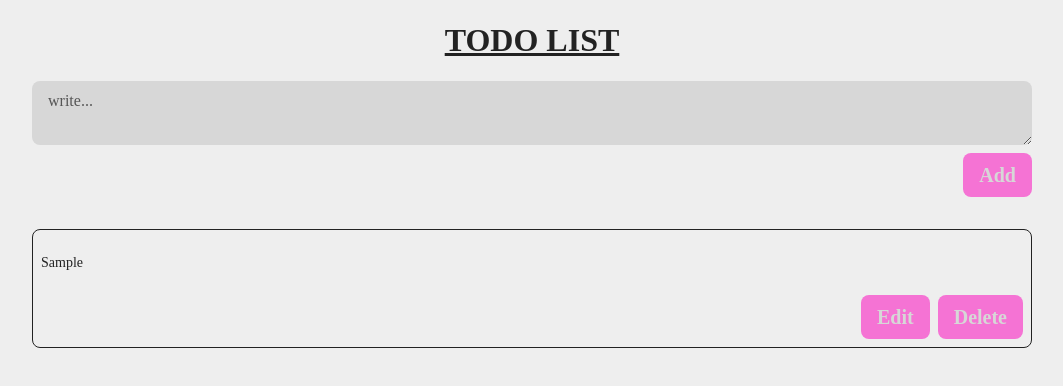
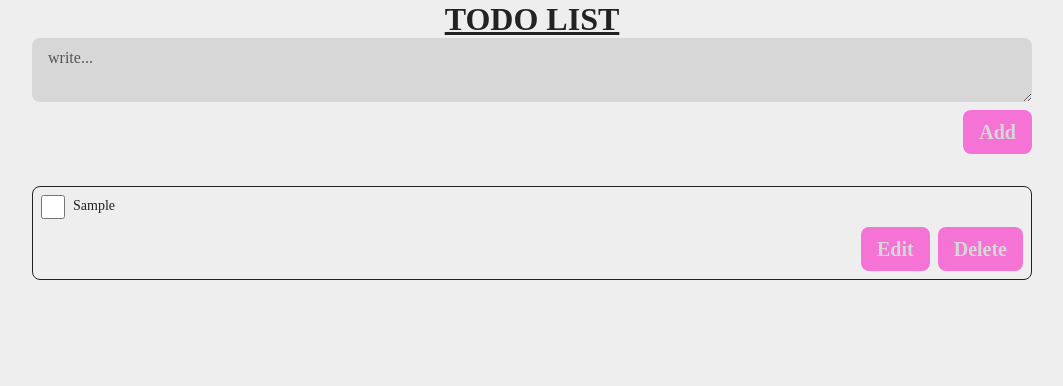
Before and after one commit to Abhijit105/todo-list-typescript, a website built with Vite: page index.html in a window 1280 px wide. Both pictures are taken after typing "Sample" into the empty fields and a click on the button "Add". Shown: the whole page, without its empty margins (108-1171 px from the left). Built offline with nearby package versions, Linux system fonts and the light colour scheme.

Commit message:
feat(todos.ts): add is completed functionality for todo

```diff
--- a/src/main.ts
+++ b/src/main.ts
@@ -1,4 +1,5 @@
 import Todos from "./todos.ts";
+import type { Todo } from "./todo.ts";
 
 const { getTodos, setTodos, pushTodo, renderTodos } = Todos;
 
@@ -17,7 +18,9 @@ const handleAddTodo = function (): void {
   }
 
   const todos = getTodos();
-  if (todos.includes(todoText)) {
+  if (
+    todos.map((todo: Todo): string => todo.getTodo().text).includes(todoText)
+  ) {
     return;
   }
 
--- a/src/style.css
+++ b/src/style.css
@@ -1,3 +1,9 @@
+* {
+  margin: 0;
+  padding: 0;
+  box-sizing: inherit;
+}
+
 :root {
   --bgprimary: #eee;
   --bgsecondary: #d7d7d7;
@@ -5,6 +11,10 @@
   --textsecondary: #555;
   --primary: #f573d4;
   --secondary: #61a4b2;
+}
+
+html {
+  box-sizing: border-box;
 }
 
 body {
@@ -94,6 +104,25 @@ main {
   border-radius: 8px;
 }
 
+.todo-details {
+  display: flex;
+  align-items: flex-start;
+  justify-content: space-between;
+  gap: 8px;
+}
+
+.todo-checkbox {
+  width: 24px;
+  height: 24px;
+  border: none;
+  border-radius: 8px;
+  transition: all 0.2s ease-in-out;
+}
+
+.todo-checkbox:checked {
+  border: 2px solid var(--primary);
+}
+
 .todo-text {
   font-size: 14px;
   font-weight: 500;
--- a/src/todo.ts
+++ b/src/todo.ts
@@ -1,24 +1,36 @@
+export interface T {
+  text: string;
+  isCompleted: boolean;
+}
+
 export interface Todo {
-  getTodo: () => string;
-  setTodo: (callback: ((previous: string) => string) | string) => void;
+  getTodo: () => T;
+  setTodo: (callback: ((previous: T) => T) | T) => void;
   createTodo: (newTodoText: string) => void;
   updateTodo: (updatedTodoText: string) => void;
   deleteTodo: () => void;
 }
 
 function setupTodo(): Todo {
-  let todo: string = "";
+  let todo: T = {
+    text: "",
+    isCompleted: false,
+  };
 
-  function getTodo(): string {
+  function getTodo(): T {
     return todo;
   }
 
-  function setTodo(callback: ((previous: string) => string) | string): void {
+  function setTodo(callback: ((previous: T) => T) | T): void {
     if (!callback) {
       return;
     }
 
-    if (typeof callback === "string") {
+    if (
+      typeof callback === "object" &&
+      "text" in callback &&
+      "isCompleted" in callback
+    ) {
       todo = callback;
       return;
     }
@@ -34,20 +46,29 @@ function setupTodo(): Todo {
       return;
     }
 
-    setTodo(newTodoText);
+    setTodo({
+      text: newTodoText,
+      isCompleted: false,
+    });
   }
 
   function updateTodo(updatedTodoText: string): void {
     const todo = getTodo();
-    if (!updatedTodoText.trim() || todo === updatedTodoText) {
+    if (!updatedTodoText.trim() || todo.text === updatedTodoText) {
       return;
     }
 
-    setTodo(updatedTodoText);
+    setTodo({
+      text: updatedTodoText,
+      isCompleted: false,
+    });
   }
 
   function deleteTodo(): void {
-    setTodo("");
+    setTodo({
+      text: "",
+      isCompleted: false,
+    });
   }
 
   return { getTodo, setTodo, createTodo, updateTodo, deleteTodo };
--- a/src/todos.ts
+++ b/src/todos.ts
@@ -1,5 +1,5 @@
 import setupTodo from "./todo.ts";
-import type { Todo } from "./todo.ts";
+import type { T, Todo } from "./todo.ts";
 
 function setupTodos() {
   let todos: {
@@ -89,7 +89,7 @@ function setupTodos() {
         todoDivEl!.setAttribute("class", "todo");
         const todoTextarea = document.createElement("textarea");
         todoTextarea!.setAttribute("class", "todo-textarea");
-        todoTextarea!.value = todo.getTodo();
+        todoTextarea!.value = todo.getTodo().text;
         todoTextarea!.addEventListener("keydown", (event) => {
           if (event.key === "Enter") {
             // @ts-ignore
@@ -125,9 +125,33 @@ function setupTodos() {
 
       const todoDivEl = document.createElement("div");
       todoDivEl!.setAttribute("class", "todo");
+      const todoDetailsDivEl = document.createElement("div");
+      todoDetailsDivEl!.setAttribute("class", "todo-details");
+      const todoCheckbox = document.createElement("input");
+      todoCheckbox!.setAttribute("type", "checkbox");
+      todoCheckbox!.setAttribute("class", "todo-checkbox");
+      todoCheckbox!.checked = todo.getTodo().isCompleted;
+      todoCheckbox!.addEventListener("click", function (): void {
+        if (this.checked) {
+          todo.setTodo(
+            (previous: T): T => ({
+              ...previous,
+              isCompleted: true,
+            }),
+          );
+        } else {
+          todo.setTodo(
+            (previous: T): T => ({
+              ...previous,
+              isCompleted: false,
+            }),
+          );
+        }
+      });
       const todoTextPEl = document.createElement("p");
       todoTextPEl.setAttribute("class", "todo-text");
-      todoTextPEl!.textContent = todo.getTodo();
+      todoTextPEl!.textContent = todo.getTodo().text;
+      todoDetailsDivEl.append(todoCheckbox, todoTextPEl);
       const todoButtonsDivEl = document.createElement("div");
       todoButtonsDivEl!.setAttribute("class", "todo-buttons");
       const todoEditBtn = document.createElement("button");
@@ -141,7 +165,7 @@ function setupTodos() {
       todoDeleteBtn.textContent = "Delete";
       todoDeleteBtn.addEventListener("click", () => removeTodo(index));
       todoButtonsDivEl.append(todoEditBtn, todoDeleteBtn);
-      todoDivEl!.append(todoTextPEl, todoButtonsDivEl);
+      todoDivEl!.append(todoDetailsDivEl, todoButtonsDivEl);
       todosDivEl!.appendChild(todoDivEl);
     });
   }
```
